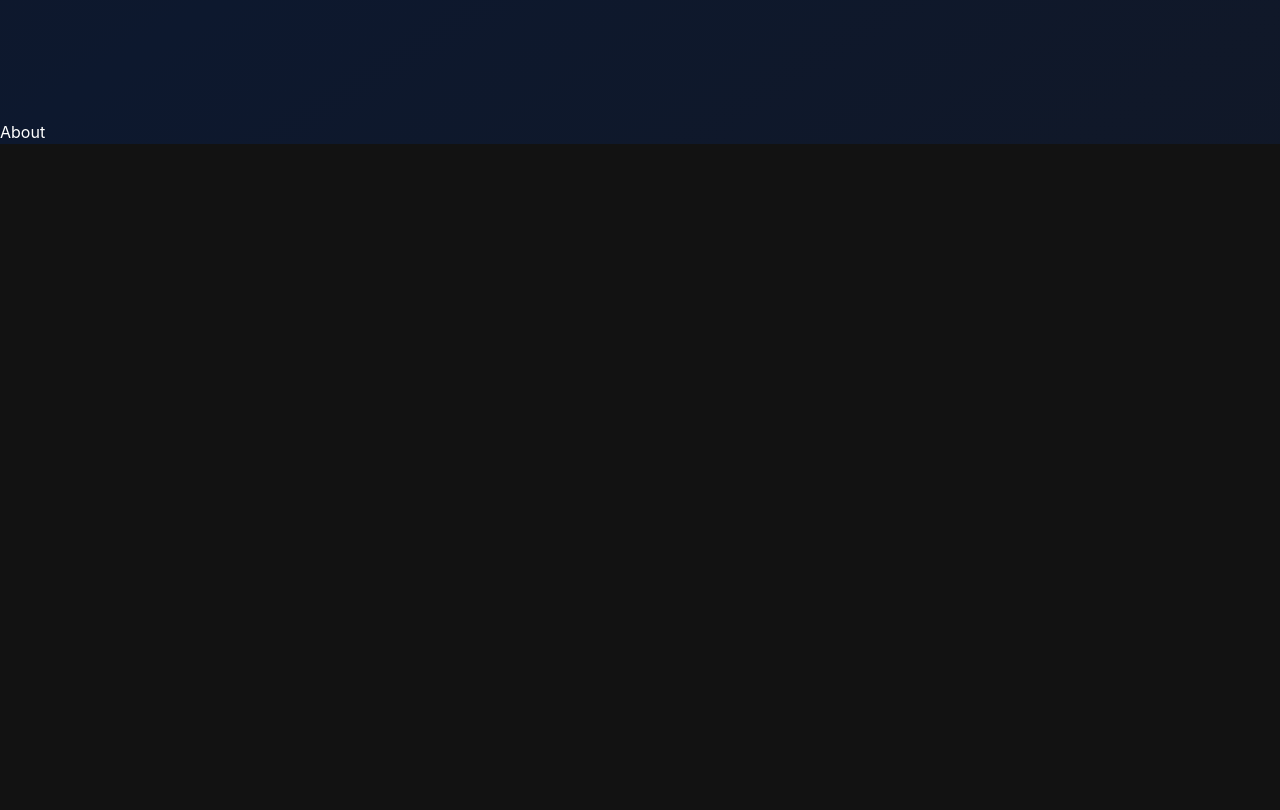
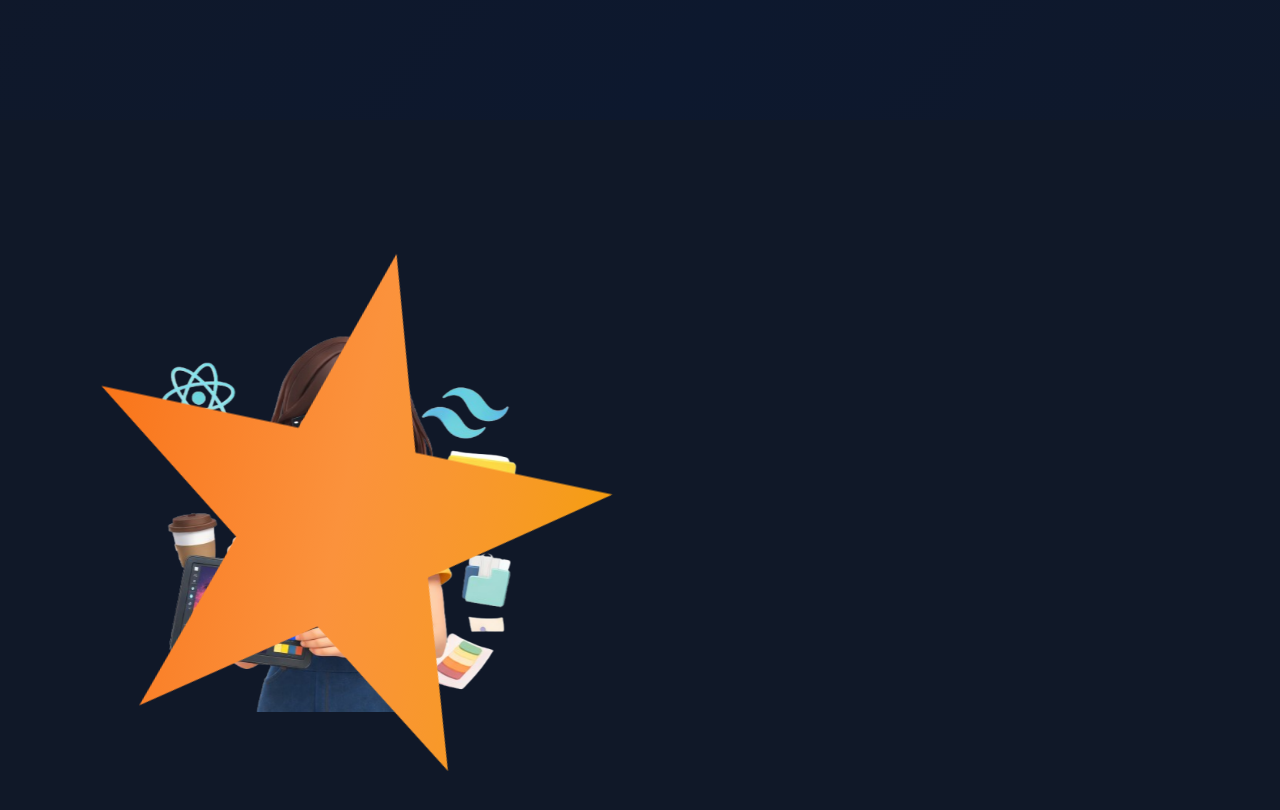
Before and after one commit to nadeeshikagimhani/Portfolio-React-Js, a React (Vite) app: page / in a window 1280 px wide. Shown: the part 680-1490 px from the top of the page. Before the commit the page ends 824 px from the top, so only its background shows below. Built offline with nearby package versions, Linux system fonts and the light colour scheme.

Commit message:
make some changes

```diff
--- a/src/components/About.jsx
+++ b/src/components/About.jsx
@@ -1,8 +1,41 @@
 import React from 'react'
+import about from '../assets/about.png'
 
-const About = () => {
+const About = (darkMode) => {
   return (
-    <div>About</div>
+    <section
+    id='#about'
+    className={`min-h-screen overflow-hidden flex items-center
+    justify-center px-4 sm:px-6
+    ${darkMode ? 'bg-gray-900' : 'bg-gray-50'}`}>
+
+        <div className='max-w-6xl w-full grid grid-cols-1 lg:grid-cols-2
+        gap-8 sm:gap-12 items-center'>
+            <figure
+            data-aos='fade-up'
+            data-aos-delay='300'
+            className='flex flex-wrap justify-center gap-4 relative order-2 lg:order-1'>
+
+                <div className='relative w-75 h-75 lg:w-96 lg:h-96'>
+
+                    {/* IMAGE */}
+                    <div className='absolute -inset-4 lg:-inset-20 bg-linear-to-r
+                    from-[#f97316] via-[#fb923c] to-[#f59e0b] rotate-12 star-shape z-0'
+                    data-aos='zoom-in'
+                    data-aos-delay='600'>
+                    </div>
+
+                    <img
+                    src={about}
+                    alt='About Image'
+                    className=''/>
+
+                </div>
+
+            </figure>
+        </div>
+
+    </section>
   )
 }
 
--- a/src/index.css
+++ b/src/index.css
@@ -14,17 +14,17 @@
   scroll-behavior: smooth;
 }
 
-.stat-shape{
+.star-shape {
   clip-path: polygon(
-    50%, 50%,
-    61%, 35%,
-    98%, 35%,
-    68%, 57%,
-    79%, 91%,
-    50%, 70%,
-    21%, 91%,
-    32%, 57%,
-    2%, 35%,
-    39%, 35%
+    50% 0%,
+    61% 35%,
+    98% 35%,
+    68% 57%,
+    79% 91%,
+    50% 70%,
+    21% 91%,
+    32% 57%,
+    2% 35%,
+    39% 35%
   );
 }
```
